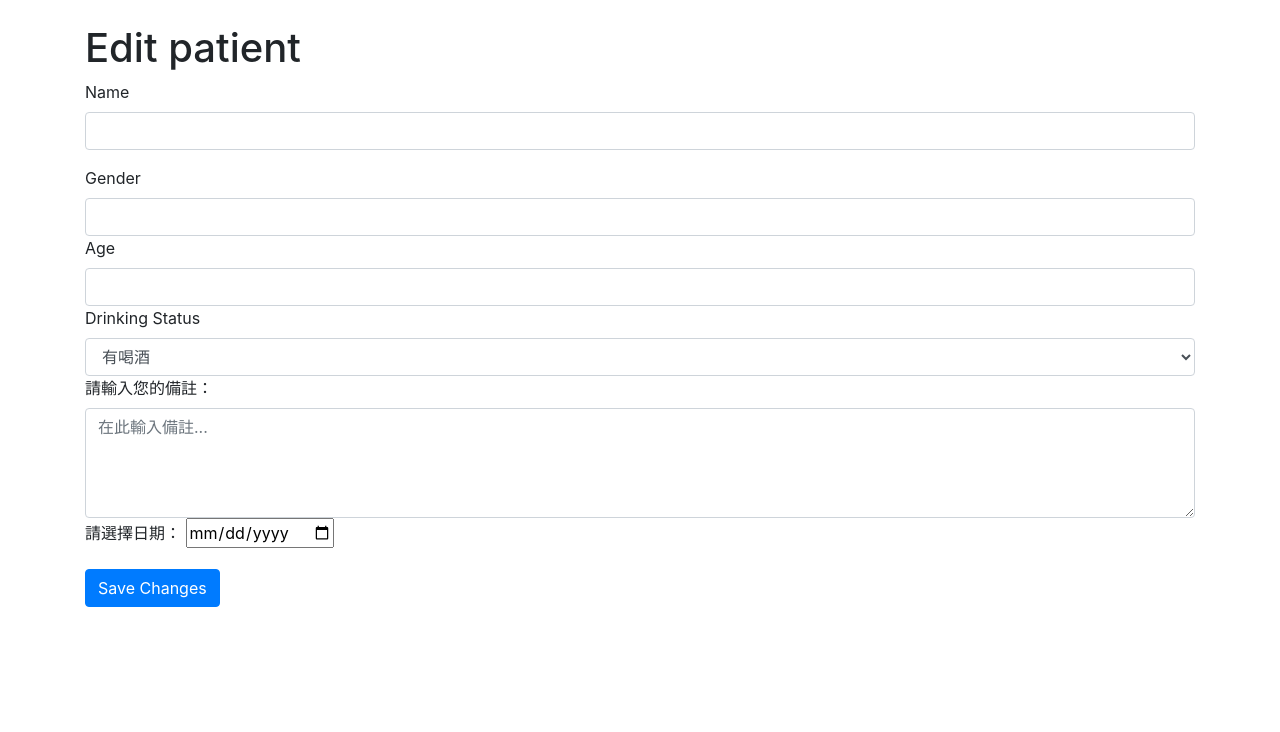
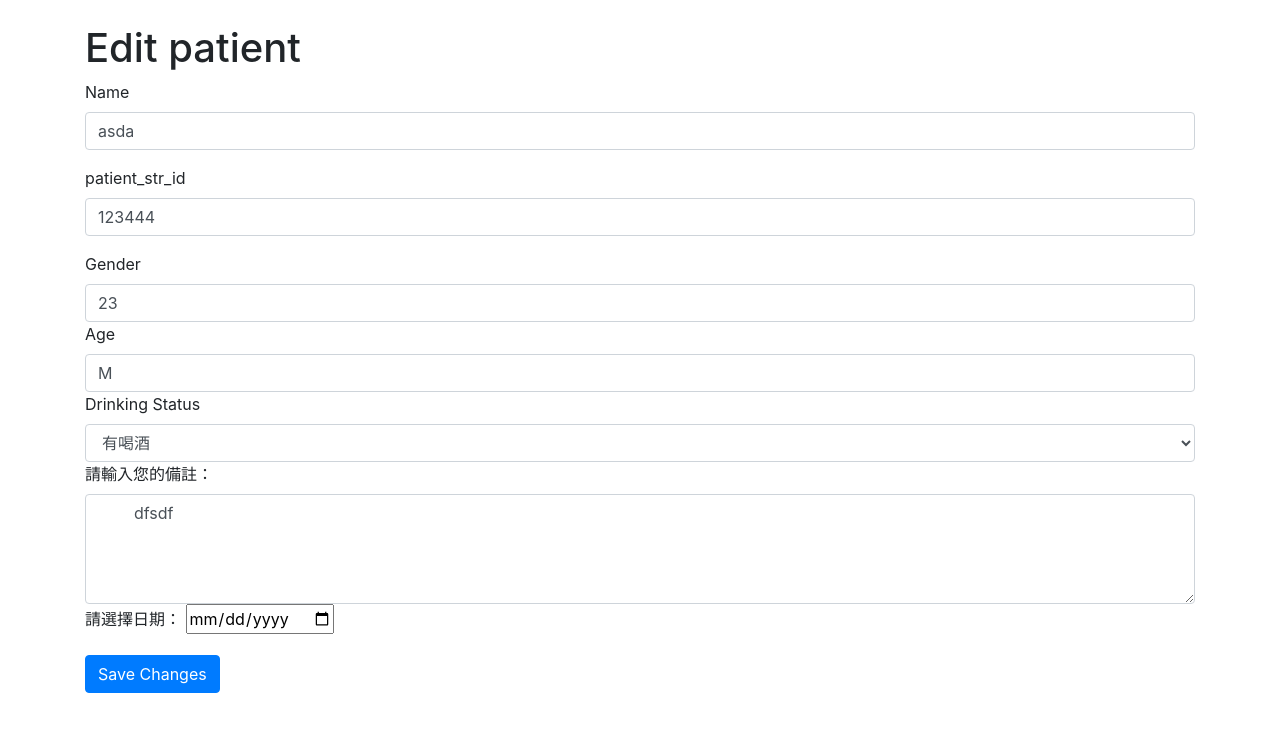
Before and after one commit to plokmii/Flask, a Flask app: page /edit_patient/2 in a window 1280 px wide. Shown: the top 732 px of the page. Run offline with Flask 3, Linux system fonts and the light colour scheme; data comes from the database, SQL or seed files in the repository; some libraries are stand-ins or nearby versions.

Commit message:
Sql資料表查詢

```diff
--- a/app.py
+++ b/app.py
@@ -1,7 +1,7 @@
 from flask import Flask, request
 from flask import render_template
 from model import add_user
-from model import add_patient_toDB,get_one_patient
+from model import add_patient_toDB,get_one_patient,get_patients_by_filters
 from model import Patient
 from model import get_user, get_patient
 from model import is_user_validate,is_user_validate_editor
@@ -55,16 +55,17 @@ def add_patient():
 def result():
     if request.method == 'POST':
         names = request.form.getlist('name')
-        patient_ids = request.form.getlist('patient_id')
+        patient_str_ids = request.form.getlist('patient_str_id')
+
+        genders = request.form.getlist('gender')
         ages = request.form.getlist('age')
-        genders = request.form.getlist('gender')
         drinkings = request.form.getlist('drinking')
         remarkss = request.form.getlist('remarks')
         biopsyDates = request.form.getlist('biopsyDate')
         files = request.files.getlist('file')
 
         print("names:",names)
-        print("patient_ids:",patient_ids)
+        print("patient_str_ids:",patient_str_ids)
         print("ages:",ages)
         print("genders:",genders)
         print("drinkings:",drinkings)
@@ -77,7 +78,7 @@ def result():
         #print(type(names))
         for i in range(len(names)):
             name=names[i]
-            patient_id = patient_ids[i]
+            patient_str_id = patient_str_ids[i]
             age=ages[i]
             gender=genders[i]
             drinking=drinkings[i]
@@ -86,12 +87,12 @@ def result():
             biopsyDate = datetime.strptime(biopsyDate, '%Y-%m-%d').date()  # 假設日期格式為 'YYYY-MM-DD'
             file=files[i]
             if file:
-                filename = str(patient_id) +'_chartID.pdf'
+                filename = str(patient_str_id) +'_chartID.pdf'
                 print("filename:",filename)
                 file.save(os.path.join(app.config['UPLOAD_FOLDER'], filename))
 
-            patient_show_list.append(name+'_'+str(age)+'_'+gender+'_'+drinking+'_'+remarks+'_'+str(biopsyDate)+str(patient_id))
-            add_patient_toDB(name,patient_id, age,gender,drinking,remarks,biopsyDate)
+            patient_show_list.append(name+'_'+str(patient_str_id)+'_'+gender+'_'+str(age)+'_'+drinking+'_'+remarks+'_'+str(biopsyDate))
+            add_patient_toDB(name,patient_str_id, gender,age,drinking,remarks,biopsyDate)
 
         return str(patient_show_list)
 
@@ -103,11 +104,12 @@ def get_patient_action():
         return download_csv()
 
 
-    if session["user_level"]==1:
+    if "user_level" in session and session["user_level"]==1:
         patients = get_patient()
         return render_template('show_patients.html', patients=patients)
     else:
         return("You are not editor")
+
 
 def download_csv():
     # 連接資料庫並讀取表格
@@ -122,6 +124,23 @@ def download_csv():
     #return send_file('output.csv', as_attachment=True)
 
 
+@app.route('/search', methods=['POST'])
+def search():
+    filters = {}
+
+    query_name = request.form.get('query_name')
+    if len(query_name)>0:
+        filters["name"]= query_name
+
+    query_gender = request.form.get('query_gender')
+    if len(query_gender)>0:
+        filters["gender"]= query_gender
+
+    print("!!!!!!!!!filters:", filters)
+    results = get_patients_by_filters(filters)
+    return render_template('show_patients.html', patients=results)
+
+
 
 @app.route('/edit_patient/<int:patient_id>', methods=['GET', 'POST'])
 def edit_patient(patient_id):
@@ -133,6 +152,7 @@ def edit_patient(patient_id):
         # 假設你從表單中取得資料並更新 user 的 name 和 gender
         name = request.form['name']
         gender = request.form['gender']
+        patient_str_id = request.form['patient_str_id']
         age = request.form['age']
         drinking = request.form['drinking']
         remarks = request.form['remarks']
@@ -144,7 +164,7 @@ def edit_patient(patient_id):
         print("drinking:",drinking)
         print("remarks:",remarks)
         print("biopsyDate:",biopsyDate)
-        update_patient_name(patient_id, name,gender,age,drinking,remarks,biopsyDate)
+        update_patient_name(patient_id, name,gender,patient_str_id,age,drinking,remarks,biopsyDate)
         #db.session.commit()
         return redirect(url_for('get_patient_action'))
 
--- a/model.py
+++ b/model.py
@@ -100,7 +100,7 @@ class Patient(Base):
     __tablename__ = 'patient'
 
     id = Column(Integer, primary_key=True)
-    patient_id = Column(String)
+    patient_str_id = Column(String)
     name = Column(String)
     gender = Column(String)
     age = Column(Integer)
@@ -109,10 +109,10 @@ class Patient(Base):
     biopsyDate = Column(Date)
 
     def __repr__(self):
-        return f"<Patient(name={self.name}, patient_id={self.patient_id},gender={self.gender},age={self.age},drinking={self.drinking}, remarks={self.remarks})>,biopsyDate={self.biopsyDate}"
+        return f"<Patient(name={self.name}, patient_str_id={self.patient_str_id},gender={self.gender},age={self.age},drinking={self.drinking}, remarks={self.remarks})>,biopsyDate={self.biopsyDate}"
 
 
-def add_patient_toDB(name,patient_id,gender,age,drinking,remarks,biopsyDate):
+def add_patient_toDB(name,patient_str_id,gender,age,drinking,remarks,biopsyDate):
 
     # 建立一個 Session 類
     Session = sessionmaker(bind=engine)
@@ -121,7 +121,7 @@ def add_patient_toDB(name,patient_id,gender,age,drinking,remarks,biopsyDate):
     session = Session()
 
     # 建立一個新使用者
-    new_patient = Patient(name=name, patient_id=patient_id, gender=gender,age=age,drinking=drinking,remarks=remarks,biopsyDate=biopsyDate)
+    new_patient = Patient(name=name, patient_str_id=patient_str_id, gender=gender,age=age,drinking=drinking,remarks=remarks,biopsyDate=biopsyDate)
 
     # 新增使用者到 session
     session.add(new_patient)
@@ -131,7 +131,7 @@ def add_patient_toDB(name,patient_id,gender,age,drinking,remarks,biopsyDate):
     session.close()
 
 
-def update_patient_name(patient_id, new_name, new_patient_id, new_gender, new_age,new_drinking,new_remarks,new_biopsyDate):
+def update_patient_name(patient_id, new_name, new_patient_str_id, new_gender, new_age,new_drinking,new_remarks,new_biopsyDate):
 # 建立一個 Session 類
     Session = sessionmaker(bind=engine)
     # 建立一個 session
@@ -144,7 +144,7 @@ def update_patient_name(patient_id, new_name, new_patient_id, new_gender, new_ag
     if patient:
         # 更新病人的姓名
         patient.name = new_name
-        patient.patient_id = new_patient_id
+        patient.patient_str_id = new_patient_str_id
         patient.gender = new_gender
         patient.age = new_age
         patient.drinking = new_drinking
@@ -175,6 +175,28 @@ def get_patient():
     # for patient in patients:
     #     patient_list_show.append(patient.name+'_'+str(patient.age)+'_'+patient.gender)
     # return patient_list_show
+
+def get_patients_by_filters(filters):
+    Session = sessionmaker(bind=engine)
+    session = Session()
+
+    # 開始構建查詢
+    query = session.query(Patient)
+
+    # 如果filters不為空，則添加過濾條件
+    if filters:
+        for key, value in filters.items():
+            if value:  # 確保值不為None或空
+                if key == 'name':
+                    query = query.filter(Patient.name.contains(value))
+                elif key == 'gender':
+                    query = query.filter(Patient.gender == value)
+                # 可以根據需要添加更多欄位的過濾條件
+
+    patients = query.all()  # 執行查詢
+    session.close()  # 關閉session以釋放資源
+    return patients
+
 
 def get_one_patient(patient_id):
     Session = sessionmaker(bind=engine)
--- a/templates/edit_patient.html
+++ b/templates/edit_patient.html
@@ -13,6 +13,10 @@
             <div class="form-group">
                 <label for="name">Name</label>
                 <input type="text" class="form-control" id="name" name="name" value="{{ patient.name }}" required>
+            </div>
+			<div class="form-group">
+                <label for="name">patient_str_id</label>
+                <input type="text" class="form-control" id="patient_str_id" name="patient_str_id" value="{{ patient.patient_str_id }}" required>
             </div>
             <div class="form-group">
                 <label for="gender">Gender</label>
```
Also changed, not shown: templates/add_patient.html (+13 -4 lines), templates/show_patients.html (+15 -3 lines), example.db, 4 other files.
